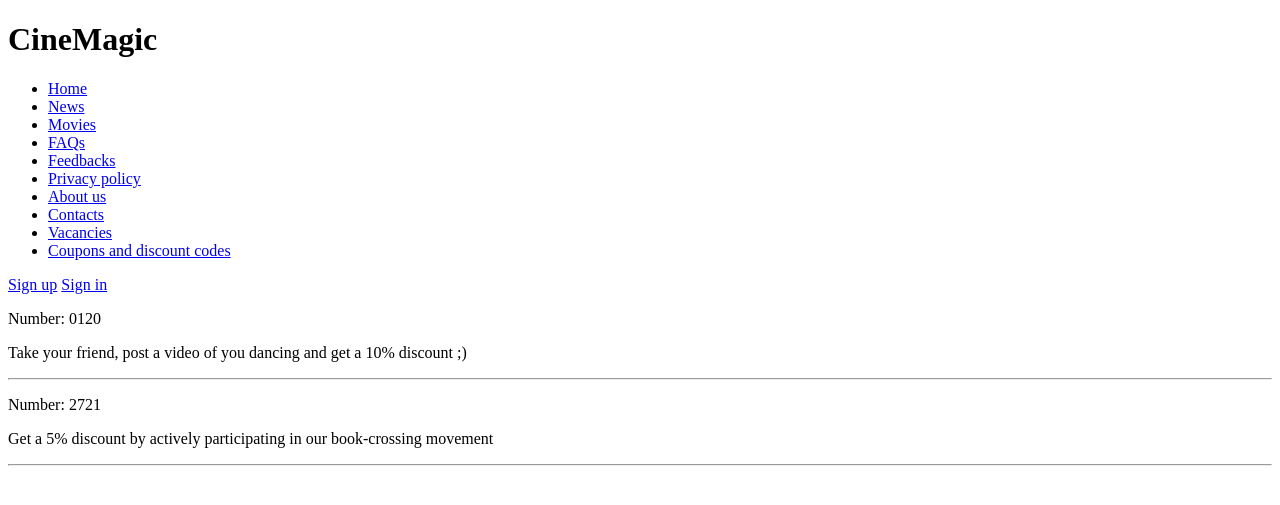
After one commit to chamomil/MTDweb-ap, a Django app: page /coupons in a window 1280 px wide. The commit adds this page. Shown: the top 505 px of the page. Run offline with Django 4.2, Linux system fonts and the light colour scheme.

Commit message:
add coupons

```diff
--- /dev/null
+++ b/info/templates/coupons.html
@@ -0,0 +1,12 @@
+{% extends 'base.html' %}
+{% load static %}
+
+{% block title %}Coupons and disounts{% endblock %}
+{% block content %}
+<p>Number: 0120</p>
+    <p>Take your friend, post a video of you dancing and get a 10% discount ;)</p>
+    <hr>
+    <p>Number: 2721</p>
+    <p>Get a 5% discount by actively participating in our book-crossing movement</p>
+    <hr>
+{% endblock %}
--- a/info/urls.py
+++ b/info/urls.py
@@ -1,7 +1,7 @@
 from django.urls import path
 
 from .views import MainPageTemplateView, PrivacyPolicyTemplateView, AboutUsTemplateView, FAQsTemplateView, \
-    ContactsListView, VacanciesTemplateView
+    ContactsListView, VacanciesTemplateView, CouponsTemplateView
 
 urlpatterns = [
     path("", MainPageTemplateView.as_view(), name="main-page"),
@@ -9,5 +9,6 @@ urlpatterns = [
     path("about-us", AboutUsTemplateView.as_view(), name="about-us"),
     path("faqs", FAQsTemplateView.as_view(), name="faqs"),
     path("contacts", ContactsListView.as_view(), name="contacts"),
-    path("vacancies", VacanciesTemplateView.as_view(), name="vacancies")
+    path("vacancies", VacanciesTemplateView.as_view(), name="vacancies"),
+    path("coupons", CouponsTemplateView.as_view(), name="coupons"),
 ]
--- a/info/views.py
+++ b/info/views.py
@@ -32,3 +32,7 @@ class ContactsListView(ListView):
 
 class VacanciesTemplateView(TemplateView):
     template_name = "vacancies.html"
+
+
+class CouponsTemplateView(TemplateView):
+    template_name = "coupons.html"
--- a/templates/base.html
+++ b/templates/base.html
@@ -26,6 +26,7 @@
             <li><a href="{% url 'about-us' %}">About us</a></li>
             <li><a href="{% url 'contacts' %}">Contacts</a></li>
             <li><a href="{% url 'vacancies' %}">Vacancies</a></li>
+            <li><a href="{% url 'coupons' %}">Coupons and discount codes</a></li>
         </ul>
     </nav>
 </header>
```
